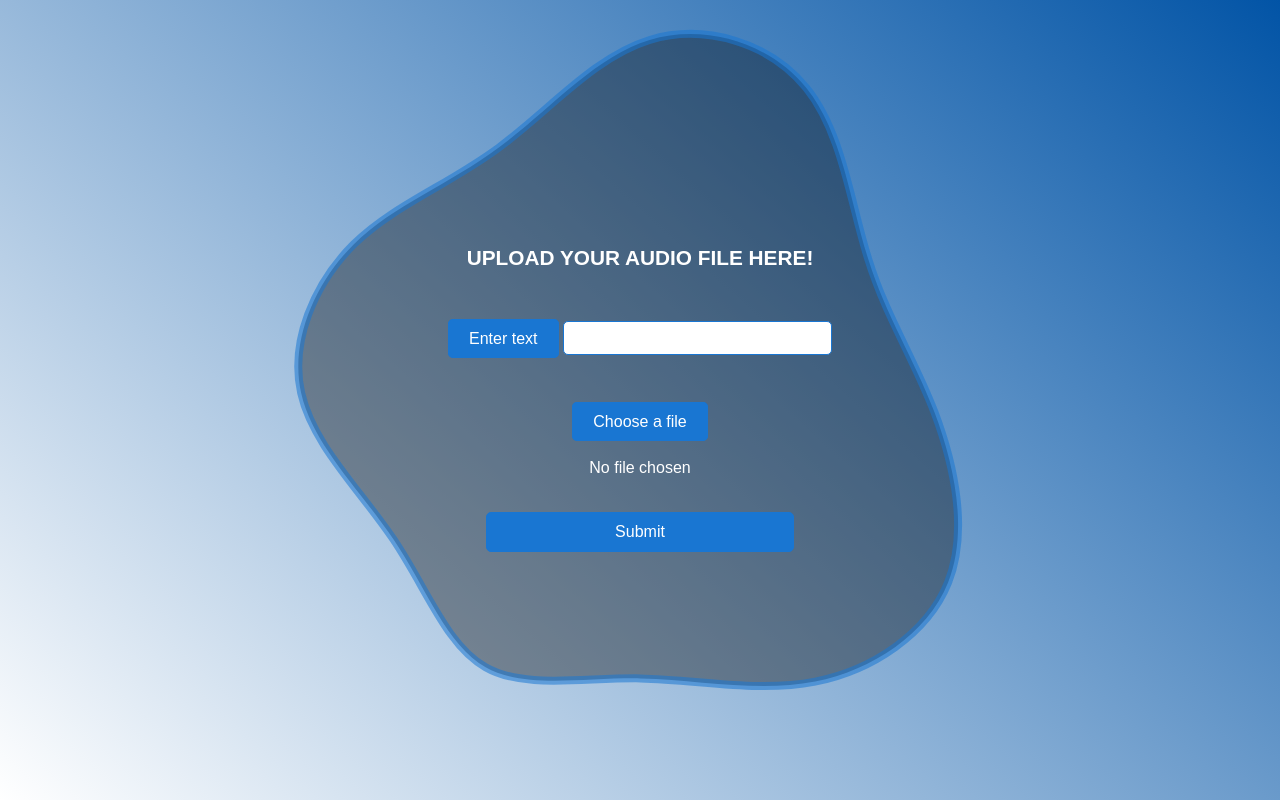
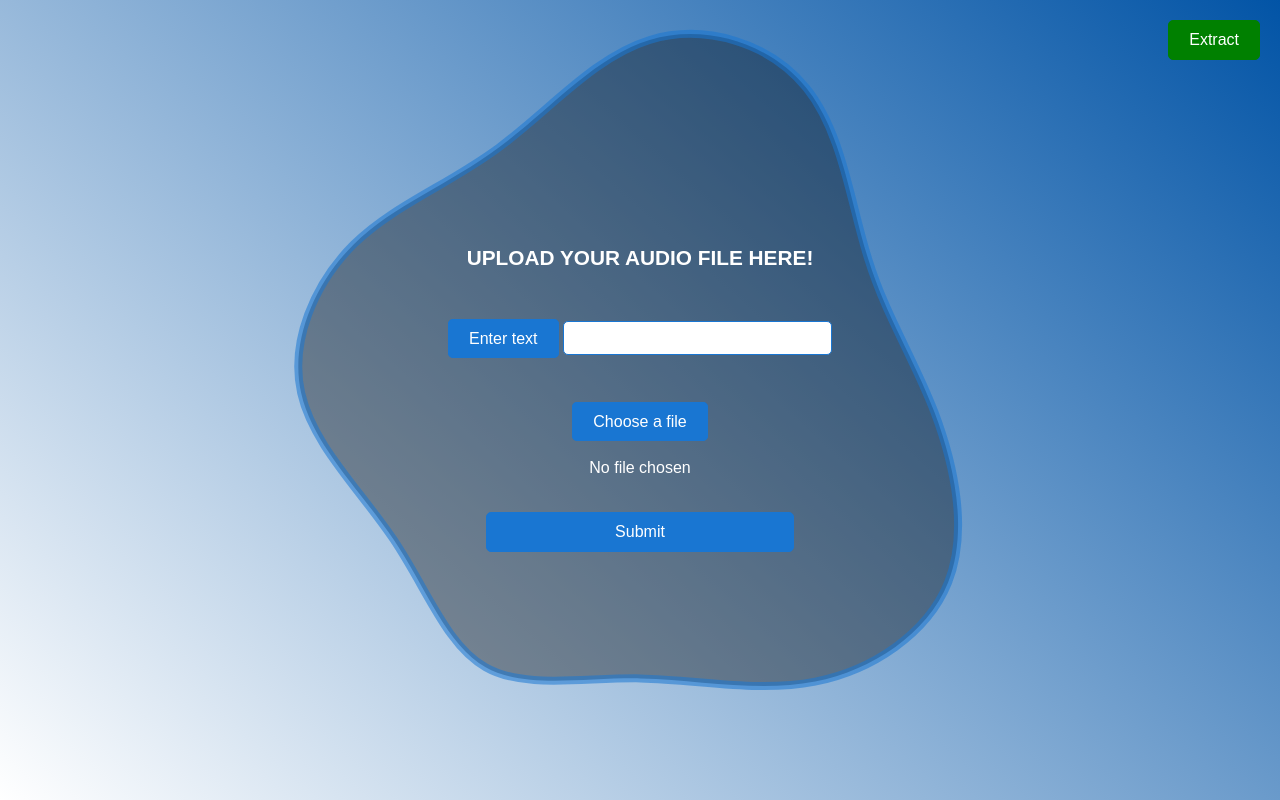
Before and after one commit to akramhammam5/Audtegnia, a Django app: page /steg/ in a window 1280 px wide. Run offline with Django 4.2, Linux system fonts and the light colour scheme; some web fonts are replaced.

Commit message:
Added Button
Added a button to reference that extraction of the message page

```diff
--- a/ChatSafe/chat/templates/chat/main.html
+++ b/ChatSafe/chat/templates/chat/main.html
@@ -8,7 +8,7 @@
     <script src="https://cdn.jsdelivr.net/npm/bootstrap@5.3.2/dist/js/bootstrap.bundle.min.js"
         integrity="sha384-C6RzsynM9kWDrMNeT87bh95OGNyZPhcTNXj1NW7RuBCsyN/o0jlpcV8Qyq46cDfL"
         crossorigin="anonymous"></script>
-    <title>ChatSafe</title>
+    <title>CHATAPP</title>
     <link rel="icon" type="image/x-icon" href="{% static 'images/logo.png' %}">
 </head>
 <body>
@@ -17,7 +17,7 @@
             <a class="navbar-brand" href="/">
                 <img src="{% static 'images/logo.png' %}" alt="Logo" width="70" height="34"
                     class="d-inline-block align-text-top">
-                ChatSafe
+                CHATAPP
             </a>
 
             {% if user.is_authenticated %}
--- a/ChatSafe/chat/templates/steg.html
+++ b/ChatSafe/chat/templates/steg.html
@@ -119,7 +119,19 @@
       z-index: -1;
       fill: #0000005e;
       }
-
+  .extract-button {
+  position: absolute;
+  top: 20px;
+  right: 20px;
+  padding: 10px 20px;
+  background-color: green; /* Changed color to green */
+  color: white;
+  border-radius: 5px;
+  border: 1px solid green; /* Changed border color to green */
+  font-size: 1rem;
+  transition: background-color 0.3s ease;
+  text-decoration: none;
+}
   </style>
 </head>
 
@@ -151,6 +163,7 @@
     </div>
     <button type="submit">Submit</button>
   </form>
+  <a href="{% url 'extract' %}" class="extract-button">Extract</a>
 </div>
 <script>
   function hideMessage() {
```
Also changed, not shown: ChatSafe/db.sqlite3.
